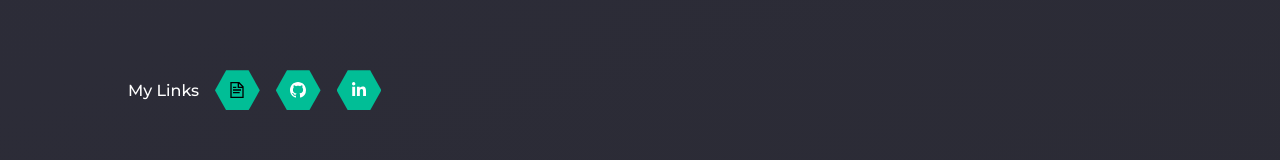
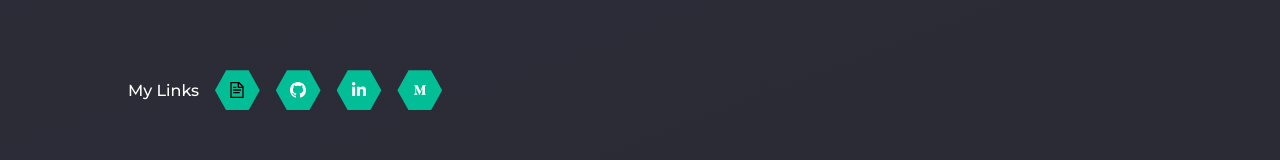
Before and after one commit to dbcastillo/PersonalSite, a React (Create React App) app: page / in a window 1280 px wide. Shown: the part 544-704 px from the top of the page. Built offline with nearby package versions, Linux system fonts and the light colour scheme.

Commit message:
Add medium blog to links

```diff
--- a/src/components/Banner/ProfComponent.jsx
+++ b/src/components/Banner/ProfComponent.jsx
@@ -3,6 +3,7 @@ import styled from "styled-components";
 import { GrDocumentText } from "react-icons/gr";
 import { BsGithub } from "react-icons/bs";
 import { FaLinkedinIn } from "react-icons/fa";
+import { AiOutlineMedium } from "react-icons/ai"
 import { Slide } from "react-awesome-reveal";
 
 const ProfComponent = () => {
@@ -42,6 +43,13 @@ const ProfComponent = () => {
                 target="_blank"
                 rel="noreferrer">
                   <FaLinkedinIn />
+                </a>
+              </span>
+              <span>
+                <a href="https://medium.com/@9derick"
+                target="_blank"
+                rel="noreferrer">
+                  <AiOutlineMedium />
                 </a>
               </span>
             </div>
```
